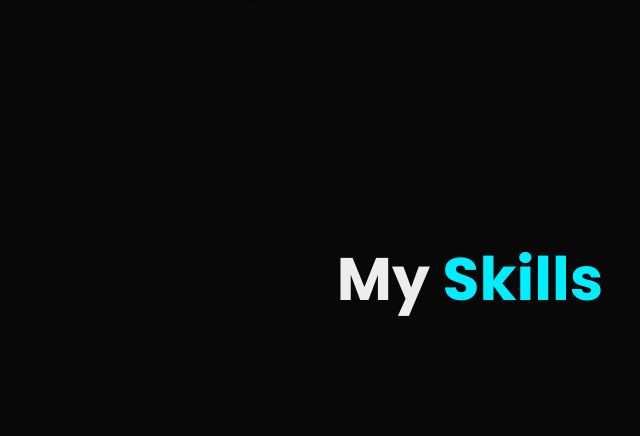
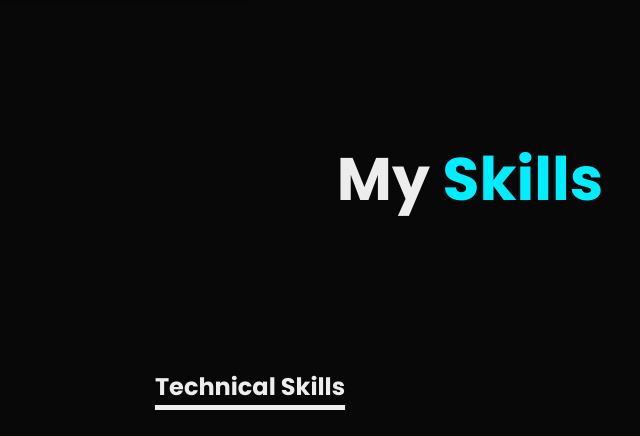
Before and after one commit to varuncaeser/Portfolio, a plain HTML site: page index.html in a window 1280 px wide. Shown: the part 3400-3836 px from the top of the page, without its empty margins (170-810 px from the left). Drawn offline with nearby package versions, Linux system fonts and the light colour scheme.

Commit message:
Update index.html

```diff
--- a/index.html
+++ b/index.html
@@ -101,14 +101,6 @@
 
     </div>
 </section>
-
-<div>
-    <br>
-                <br>
-                <br>
-                <br>
-
-</div>
 <h1 class="sub-title">My <span>Skills</span></h1>
 <section>
 <div class="container1" id="skills">
```
